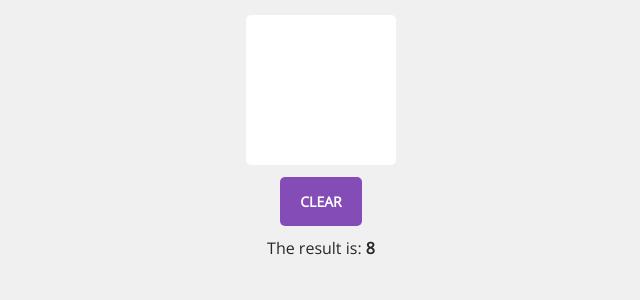
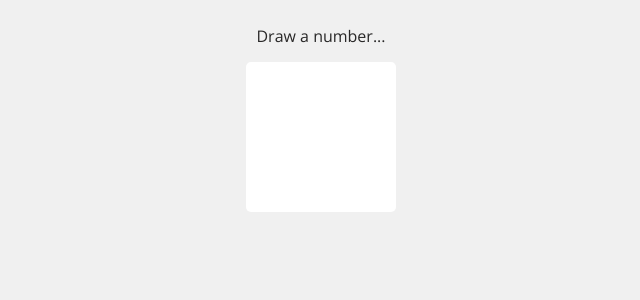
Before and after one commit to mack/machine-learning, a Flask app: page / in a window 1280 px wide. Shown: the top 300 px of the page, without its empty margins (319-959 px from the left). Run offline with Flask 2, Linux system fonts and the light colour scheme; some libraries are stand-ins or nearby versions.

Commit message:
Reformatted site a little bit

```diff
--- a/MNISTBeginner/main.py
+++ b/MNISTBeginner/main.py
@@ -10,6 +10,6 @@ c = classifier()
 def index():
     if (request.method == "POST"):
         print(request.form['img'])
-        return redirect(request.url)
+        return render_template("index.html", img='2')
     else:
         return render_template("index.html")
--- a/MNISTBeginner/static/main.js
+++ b/MNISTBeginner/static/main.js
@@ -23,9 +23,10 @@
     // initialize the drawing app
     drawing = new window.app.Drawing();
 
-    $('#clear').click(function() {
-        drawing.reset()
-    })
+    // Removed clear button because post request clears form
+    // $('#clear').click(function() {
+    //     drawing.reset()
+    // })
 
     drawing.onChange = function() {
       map = drawing.mnistIntensities()
--- a/MNISTBeginner/static/style.css
+++ b/MNISTBeginner/static/style.css
@@ -31,6 +31,7 @@ canvas {
 }
 
 #result {
+  text-align: center;
   display: block;
   margin-top: 25px;
   color: #292828;
--- a/MNISTBeginner/templates/index.html
+++ b/MNISTBeginner/templates/index.html
@@ -11,11 +11,13 @@
   <script src={{ url_for('static', filename='bitmap.js') }}></script>
 </head>
 <body>
+  <span id='result'>Draw a number...</span>
   <canvas id='drawable'>
   </canvas>
   <div class='btn_center'>
-    <span id='clear'>CLEAR</span>
-    <span id='result'>The result is: <strong>8</strong></span>
+    {% if img is defined %}
+    <span id='result'>... the number is <strong>8</strong></span>
+    {% endif %}
   </div>
 </body>
 </html>
```
